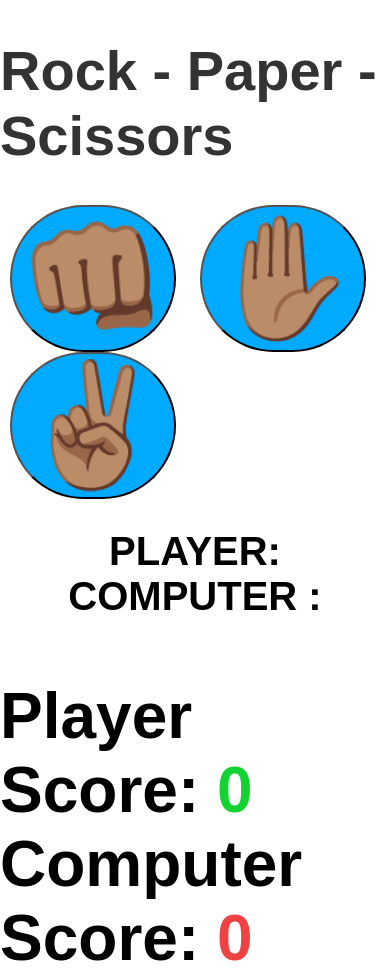
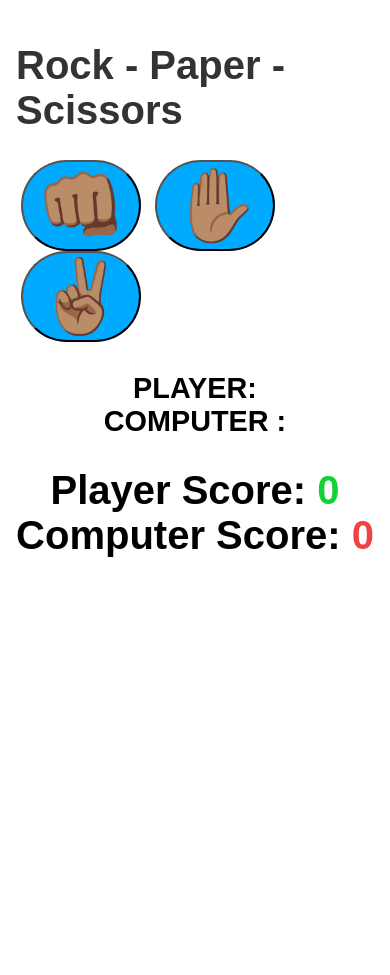
Before and after one commit to Guna02826/rock-paper-scissors-game, a plain HTML site: page index.html in a window 390 px wide. After the commit the page ends 844 px from the top, so only its background shows below. Drawn offline with Linux system fonts and the light colour scheme.

Commit message:
Update index.css

```diff
--- a/index.css
+++ b/index.css
@@ -5,6 +5,7 @@ body {
   display: flex;
   flex-direction: column;
   align-items: center;
+  padding: 1rem;
 }
 
 h1 {
@@ -53,3 +54,57 @@ h1 {
 #computerScoreDisplay {
   color: hsl(0, 84%, 60%);
 }
+
+/* Responsive Styles for tablets and smaller screens */
+@media (max-width: 768px) {
+  h1 {
+    font-size: 3rem;
+  }
+
+  .choices button {
+    font-size: 6rem;
+    min-width: 140px;
+    margin: 0 8px;
+  }
+
+  #playerDisplay,
+  #computerDisplay {
+    font-size: 2rem;
+  }
+
+  #resultDisplay {
+    font-size: 4rem;
+    margin: 20px 0;
+  }
+
+  .scoreDisplay {
+    font-size: 3rem;
+  }
+}
+
+/* Responsive Styles for mobile devices */
+@media (max-width: 480px) {
+  h1 {
+    font-size: 2.5rem;
+  }
+
+  .choices button {
+    font-size: 4.5rem;
+    min-width: 120px;
+    margin: 0 5px;
+  }
+
+  #playerDisplay,
+  #computerDisplay {
+    font-size: 1.8rem;
+  }
+
+  #resultDisplay {
+    font-size: 3.5rem;
+    margin: 15px 0;
+  }
+
+  .scoreDisplay {
+    font-size: 2.5rem;
+  }
+}
```
